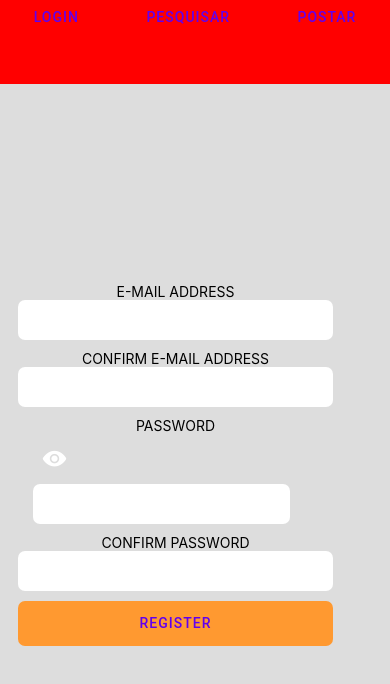
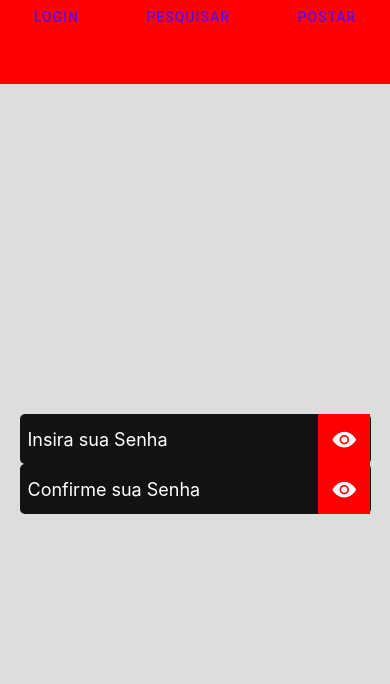
Before and after one commit to ICEI-PUC-Minas-PMV-ADS/pmv-ads-2022-1-e3-proj-mov-t3-100-ingredientes, a React Native app in the folder src/: screen /RegisterPage in a window 390 px wide. Shown: the top 684 px of the page. Built offline with nearby package versions, Linux system fonts and the light colour scheme.

Commit message:
Password funcional RegisterPage

```diff
--- a/src/pages/RegisterPage.js
+++ b/src/pages/RegisterPage.js
@@ -2,54 +2,63 @@ import { TextInput, Text } from 'react-native';
 import { View,Image, } from 'react-native';
 import { Button } from 'react-native-paper';
 import HeaderComponent from '../components/HeaderComponent';
-import StylesLoginPage from '../styles/StylesLoginPage';
 import StylesRegisterPage from '../styles/StylesRegisterPage';
 import BodyComponent from '../components/BodyComponent';
 import { TouchableOpacity } from 'react-native-web';
 import { Ionicons } from '@expo/vector-icons';
+import { useState } from 'react';
 
 const Register = () => {
+
+  const [input, setInput] = useState('');
+  const [inputDois, setInputDois] = useState('');
+
+  const [hidePass, setHidePass] = useState(true);
+  const [hidePassDois, setHidePassDois] = useState(true);
+
   return (
     <>
     <HeaderComponent></HeaderComponent>
     <BodyComponent>
-      <View style={StylesLoginPage.GridButon}>
-        <Text>E-MAIL ADDRESS</Text>
-        <TextInput style={StylesLoginPage.Interface}
-            autoCorrect={false}
-            onChangeText={()=>{}}
+    <View style={StylesRegisterPage.container}>
+        <View style={StylesRegisterPage.inputArea}>
+          <TextInput placeholder='Insira sua Senha'
+            style={StylesRegisterPage.input}
+            value={input}
+            onChangeText={ (textoDigitado) => setInput(textoDigitado) }
+            secureTextEntry={hidePass}
           />
-
-        <Text>CONFIRM E-MAIL ADDRESS</Text>
-        <TextInput style={StylesLoginPage.Interface}
-            autoCorrect={false}
-            onChangeText={()=>{}}
-        />
-
-        <Text>PASSWORD</Text>
-
-        <View>
-        <TouchableOpacity style={StylesRegisterPage.icon}>
+          <TouchableOpacity style={StylesRegisterPage.icon} onPress={ () => setHidePass(!hidePass) }>
+            { hidePass ?
                 <Ionicons name='eye' color={'#fff'} size={25} />
+              :
+              <Ionicons name='eye-off' color={'#fff'} size={25} />
+          }
           </TouchableOpacity>
 
-        <TextInput style={StylesLoginPage.Interface}
-            secureTextEntry
-            autoCorrect={false}
-            onChangeText={()=>{}}
-        />
         </View>
 
-        <Text>CONFIRM PASSWORD</Text>
-        <TextInput style={StylesLoginPage.Interface}
-            secureTextEntry
-            autoCorrect={false}
-            onChangeText={()=>{}}
+        <View style={StylesRegisterPage.inputArea}>
+          <TextInput placeholder='Confirme sua Senha'
+            style={StylesRegisterPage.input}
+            value={inputDois}
+            onChangeText={ (textoDigitadoDois) => setInputDois(textoDigitadoDois) }
+            secureTextEntry={hidePassDois}
           />
-        <Button style={StylesRegisterPage.button}>Register</Button>
+          <TouchableOpacity style={StylesRegisterPage.icon} onPress={ () => setHidePassDois(!hidePassDois) }>
+            { hidePassDois ?
+                <Ionicons name='eye' color={'#fff'} size={25} />
+              :
+              <Ionicons name='eye-off' color={'#fff'} size={25} />
+          }
+          </TouchableOpacity>
+
+        </View>
+
       </View>
       </BodyComponent>
       </>
+
   );
 }
 
--- a/src/styles/StylesMainPage.js
+++ b/src/styles/StylesMainPage.js
@@ -9,7 +9,9 @@ const StylesMainPage = StyleSheet.create({
    Body: {
       backgroundColor: 'orange',
       flex: 9
-}
+   },
+
+
 });
 
 export default StylesMainPage;
--- a/src/styles/StylesRegisterPage.js
+++ b/src/styles/StylesRegisterPage.js
@@ -1,6 +1,12 @@
 import { StyleSheet } from 'react-native';
 
 const StylesRegisterPage = StyleSheet.create({
+    container: {
+        flex: 1,
+        backgroundColor: '#ddd',
+        alignItems: 'center',
+        justifyContent: 'center'
+    },
     button: {
         backgroundColor: '#ff9930',
         width:'90%',
@@ -9,12 +15,28 @@ const StylesRegisterPage = StyleSheet.create({
         height:45,
         borderRadius:7
     },
-    icon: {
-        width: '15%',
+    inputArea: {
+        flexDirection: 'row',
+        width: '90%',
+        backgroundColor: '#121212',
+        borderRadius: 5,
         height: 50,
-        justifyContent: 'center',
-        alignItems: 'center',
-    }
+        alignItems: 'center'
+     },
+     input: {
+         width: '85%',
+         height: 50,
+         color: '#fff',
+         padding: 8,
+         fontSize: 18
+     },
+     icon: {
+         width: '15%',
+         height: 50,
+         justifyContent: 'center',
+         alignItems: 'center',
+         backgroundColor: 'red'
+     }
 })
 
 export default StylesRegisterPage;
```
Lines whose indentation alone changed are shown as unchanged.
